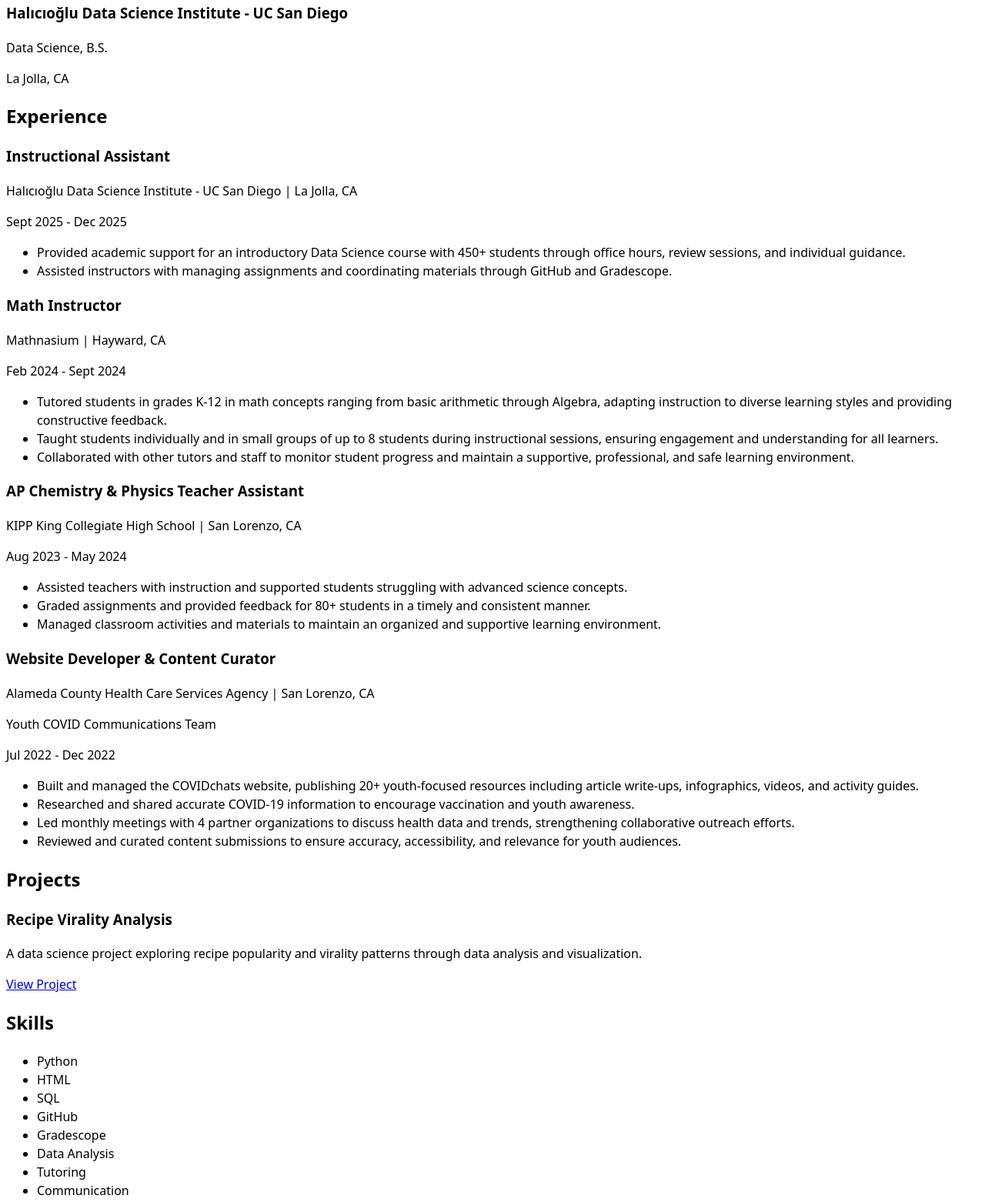
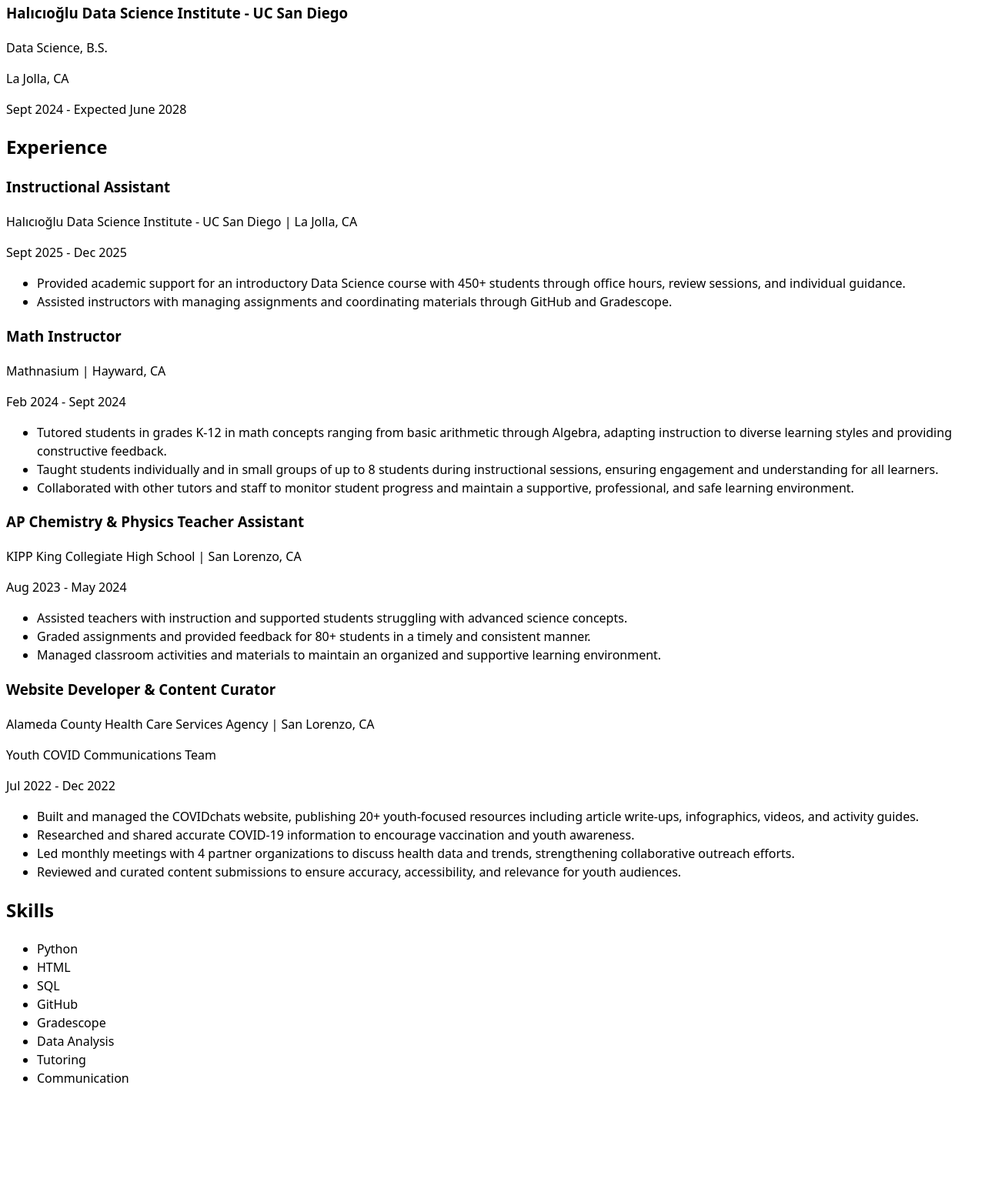
Before and after one commit to jazelytong/portfolio, a plain HTML site: page resume/index.html in a window 1280 px wide. Shown: the part 176-1738 px from the top of the page at 77% size. After the commit the page ends 1605 px from the top, so only its background shows below. Drawn offline with Linux system fonts and the light colour scheme.

Commit message:
update index.html

```diff
--- a/resume/index.html
+++ b/resume/index.html
@@ -24,6 +24,10 @@
                 <h3>Halıcıoğlu Data Science Institute - UC San Diego</h3>
                 <p>Data Science, B.S.</p>
                 <p>La Jolla, CA</p>
+                <p>
+                    <time datetime="2024-09">Sept 2024</time> -
+                    <time datetime="2028-06">Expected June 2028</time>
+                </p>
             </header>
         </article>
     </section>
@@ -98,20 +102,6 @@
     </section>
 
     <section>
-        <h2>Projects</h2>
-
-        <article>
-            <header>
-                <h3>Recipe Virality Analysis</h3>
-            </header>
-            <p>A data science project exploring recipe popularity and virality patterns through data analysis and visualization.</p>
-            <p>
-                <a href="https://jazelytong.github.io/recipe-virality-analysis/" target="_blank">View Project</a>
-            </p>
-        </article>
-    </section>
-
-    <section>
         <h2>Skills</h2>
         <ul>
             <li>Python</li>
```
Also changed, not shown: contact/index.html (+3 -3 lines).
